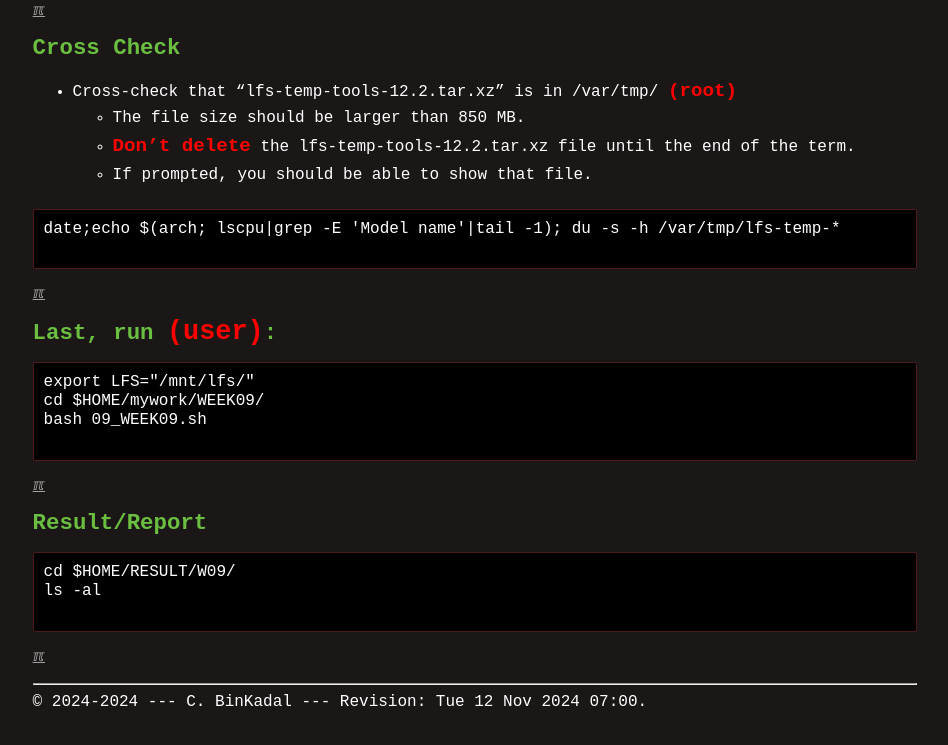
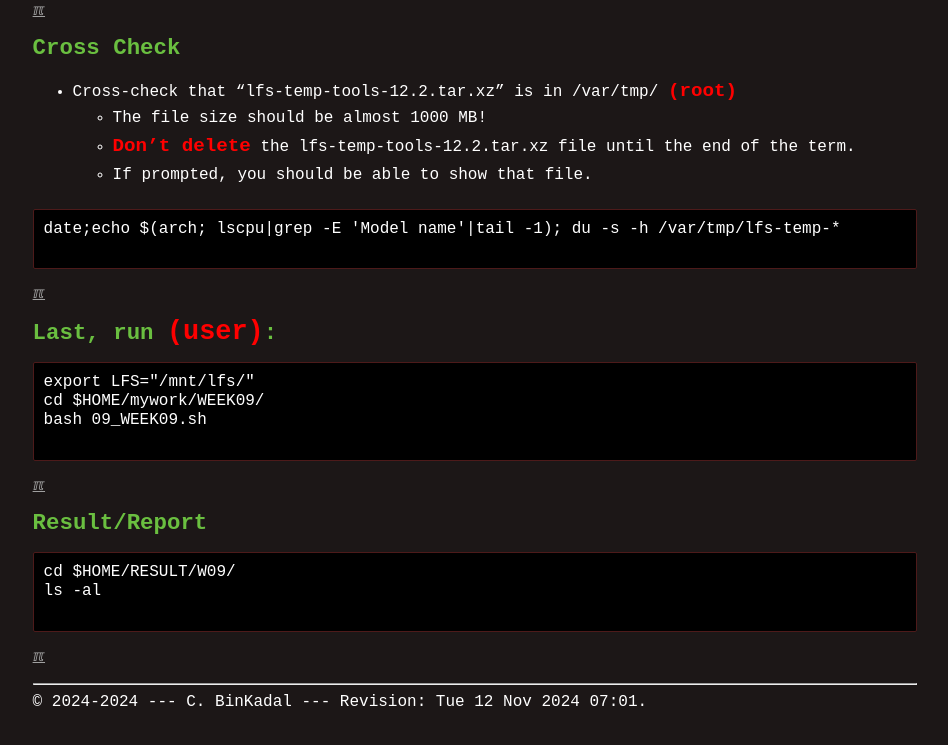
Before and after one commit to os2xx/demOS, a Jekyll site: the page built from W09-03.md, in a window 1280 px wide and 1400 px high, scrolled down 2616 px. Shown: the part 526-1271 px from the top of the window, without its empty margins (165-1113 px from the left). Built offline with Jekyll 4.4.1, drawn with Linux system fonts in a browser that asks for light colours.

Commit message:
OSP241 cbkadal

```diff
--- a/W09-03.md
+++ b/W09-03.md
@@ -121,7 +121,7 @@ mv -v $HOME/lfs-temp-tools-*.tar.xz /var/tmp/lfs-temp-tools-12.2.tar.xz
 ## Cross Check
 
 * Cross-check that "lfs-temp-tools-12.2.tar.xz" is in /var/tmp/ <span style="color:red; font-weight:bold; font-size:larger;">(root)</span>
-  * The file size should be larger than 850 MB.
+  * The file size should be almost 1000 MB!
   * <span style="color:red; font-weight:bold; font-size:larger;">Don't delete</span>
     the lfs-temp-tools-12.2.tar.xz file until the end of the term.
   * If prompted, you should be able to show that file.
--- a/_config.yml
+++ b/_config.yml
@@ -1,5 +1,5 @@
 title: Operating Systems Programming
-version:     "Tue 12 Nov 2024 07:00"
+version:     "Tue 12 Nov 2024 07:01"
 copyright:   "2024-2024"
 description: This is the Operating System course site,
       a GitHub Page, hosted at GitHub.com (thank you!).
```
